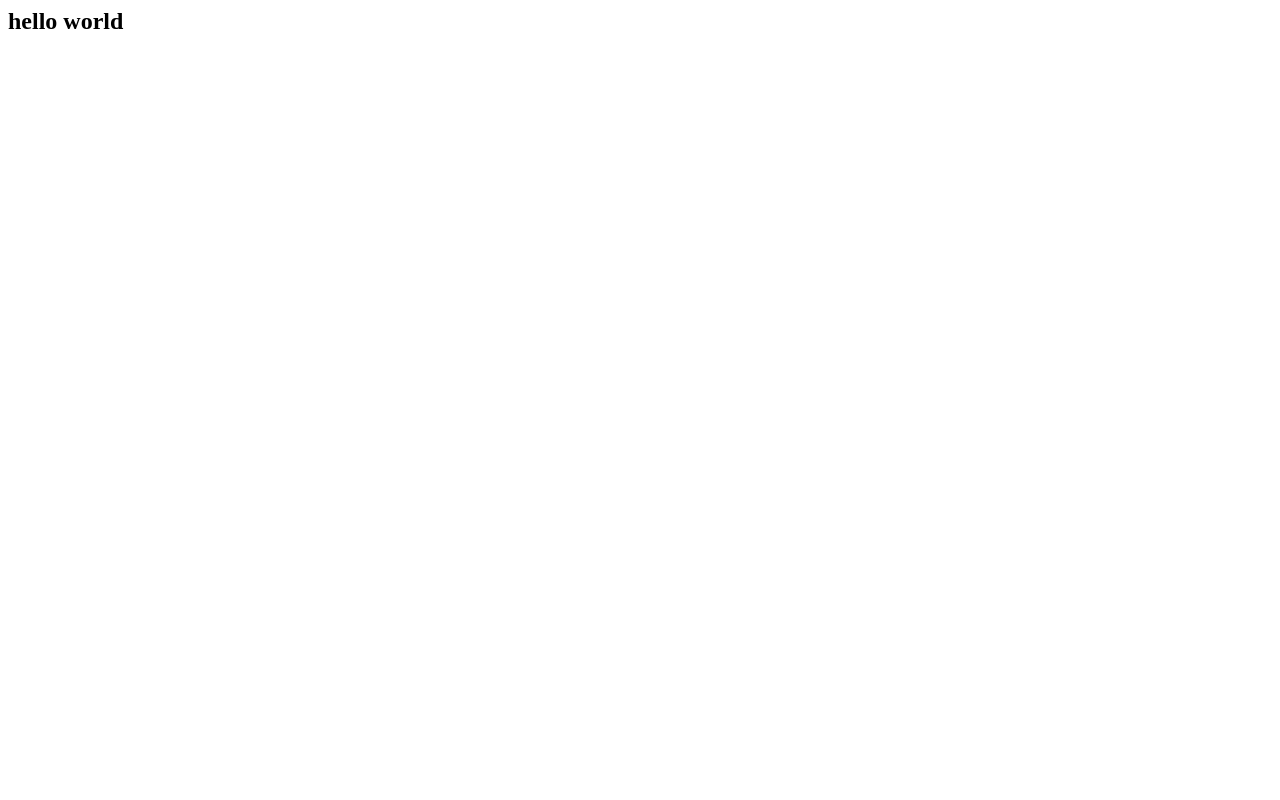
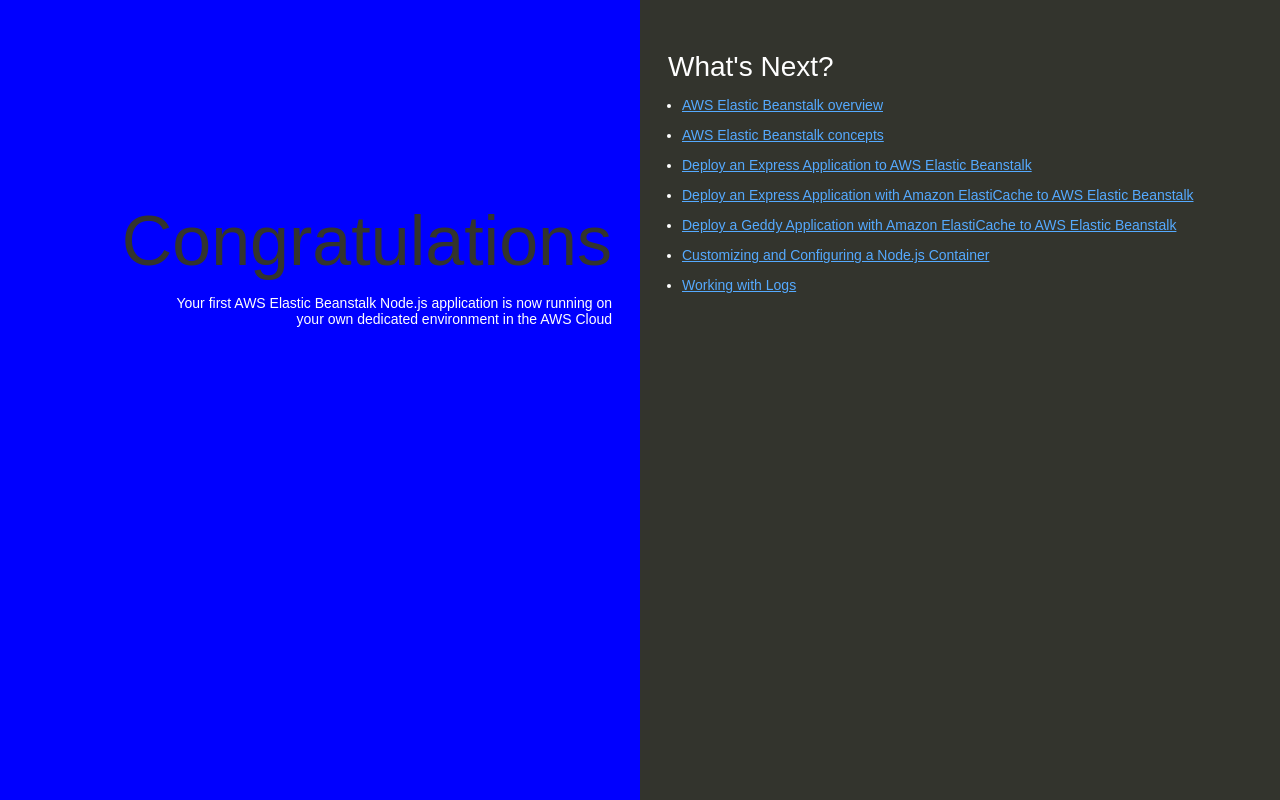
Before and after one commit to hkraval-web/trial-practice, a plain HTML site: page index.html in a window 1280 px wide. Drawn offline with Linux system fonts and the light colour scheme.

Commit message:
Update index.html

```diff
--- a/index.html
+++ b/index.html
@@ -1,4 +1,93 @@
+<!DOCTYPE html>
 <html>
-<title>Practise Test </title>
-<body> <h2> hello world </h2>
+  <head>
+    <title>Elastic Beanstalk</title>
+    <style>
+      body {
+        color: #ffffff;
+        font-family: Arial, sans-serif;
+        font-size:14px;
+        -moz-transition-property: text-shadow;
+        -moz-transition-duration: 4s;
+        -webkit-transition-property: text-shadow;
+        -webkit-transition-duration: 4s;
+        text-shadow: none;
+      }
+      body.blurry {
+        -moz-transition-property: text-shadow;
+        -moz-transition-duration: 4s;
+        -webkit-transition-property: text-shadow;
+        -webkit-transition-duration: 4s;
+        text-shadow: #fff 0px 0px 25px;
+      }
+      a {
+        color: #55aaff;
+      }
+      .textColumn, .linksColumn {
+        padding: 2em;
+      }
+      .textColumn {
+        position: absolute;
+        top: 0px;
+        right: 50%;
+        bottom: 0px;
+        left: 0px;
+
+        text-align: right;
+        padding-top: 11em;
+        background-color: blue;
+
+      }
+      .textColumn p {
+        width: 75%;
+        float:right;
+      }
+      .linksColumn {
+        position: absolute;
+        top:0px;
+        right: 0px;
+        bottom: 0px;
+        left: 50%;
+
+        background-color: #33342D;
+      }
+
+      h1 {
+        color: #33342D;
+        font-size: 500%;
+        font-weight: normal;
+        margin-bottom: 0em;
+      }
+      h2 {
+        font-size: 200%;
+        font-weight: normal;
+        margin-bottom: 0em;
+      }
+      ul {
+        padding-left: 1em;
+        margin: 0px;
+      }
+      li {
+        margin: 1em 0em;
+      }
+    </style>
+  </head>
+  <body>
+    <div class="textColumn">
+      <h1>Congratulations</h1>
+      <p>Your first AWS Elastic Beanstalk Node.js application is now running on your own dedicated environment in the AWS Cloud</p>
+    </div>
+    <div class="linksColumn">
+      <h2>What's Next?</h2>
+      <ul>
+        <li><a href="http://docs.aws.amazon.com/elasticbeanstalk/latest/dg/Welcome.html">AWS Elastic Beanstalk overview</a></li>
+        <li><a href="http://docs.aws.amazon.com/elasticbeanstalk/latest/dg/concepts.html">AWS Elastic Beanstalk concepts</a></li>
+        <li><a href="http://docs.aws.amazon.com/elasticbeanstalk/latest/dg/create_deploy_nodejs_express.html">Deploy an Express Application to AWS Elastic Beanstalk</a></li>
+        <li><a href="http://docs.aws.amazon.com/elasticbeanstalk/latest/dg/create_deploy_nodejs_express_elasticache.html">Deploy an Express Application with Amazon ElastiCache to AWS Elastic Beanstalk</a></li>
+        <li><a href="http://docs.aws.amazon.com/elasticbeanstalk/latest/dg/create_deploy_nodejs_geddy_elasticache.html">Deploy a Geddy Application with Amazon ElastiCache to AWS Elastic Beanstalk </a></li>
+        <li><a href="http://docs.aws.amazon.com/elasticbeanstalk/latest/dg/create_deploy_nodejs_custom_container.html">Customizing and Configuring a Node.js Container </a></li>
+        <li><a href="http://docs.aws.amazon.com/elasticbeanstalk/latest/dg/using-features.loggingS3.title.html">Working with Logs</a></li>
+      </ul>
+    </div>
+  </body>
 </html>
```
